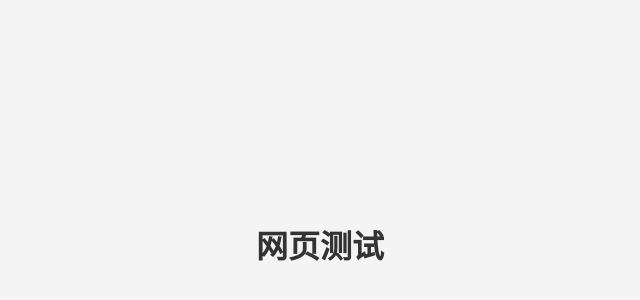
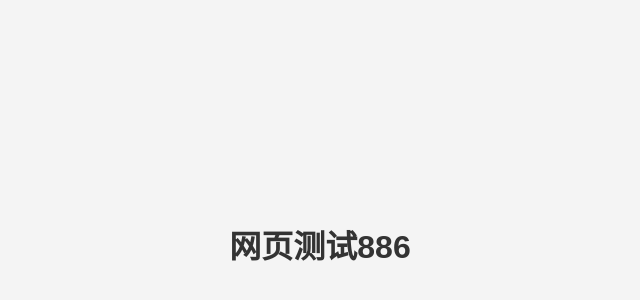
Before and after one commit to ye-lll/Ceshi, a plain HTML site: page index.html in a window 1280 px wide. Shown: the part 156-456 px from the top of the page, without its empty margins (320-960 px from the left). Drawn offline with Linux system fonts and the light colour scheme.

Commit message:
测试修改

```diff
--- a/index.html
+++ b/index.html
@@ -3,7 +3,7 @@
 <head>
     <meta charset="UTF-8">
     <meta name="viewport" content="width=device-width, initial-scale=1.0">
-    <title>网页测试</title>
+    <title>网页测试123</title>
     <style>
         body {
             display: flex;
@@ -21,6 +21,6 @@
     </style>
 </head>
 <body>
-    <h1>网页测试</h1>
+    <h1>网页测试886</h1>
 </body>
 </html>
```
Also changed, not shown: 1 other file.
